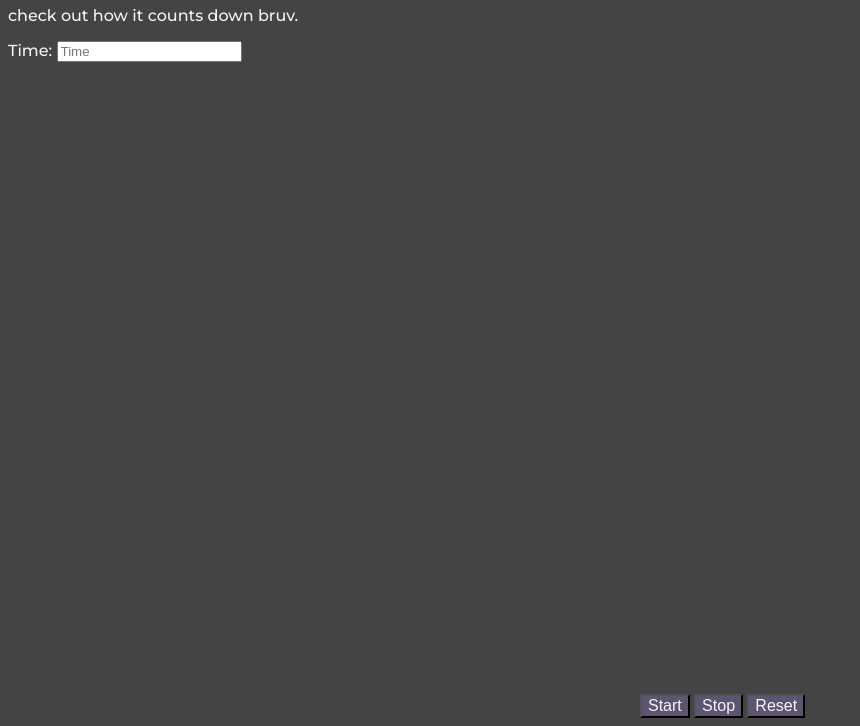
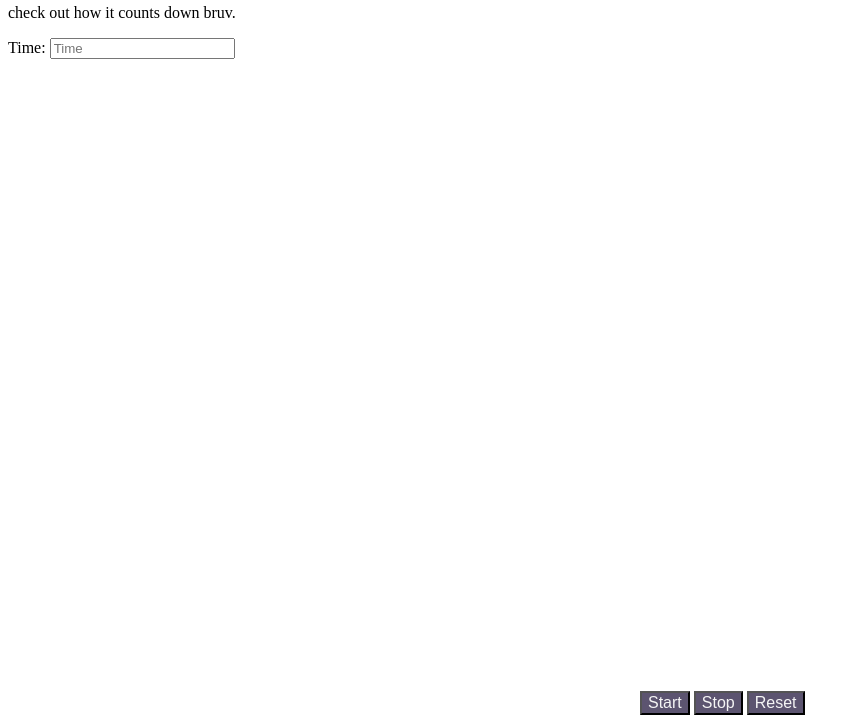
Before and after one commit to Jordan-La/code-project, a website: page index.html in a window 1280 px wide. Shown: the part 76-802 px from the top of the page, without its empty margins (0-860 px from the left). Drawn offline with Linux system fonts and the light colour scheme; a web font is replaced by a local one.

Commit message:
Update style.css

```diff
--- a/style.css
+++ b/style.css
@@ -2,11 +2,7 @@
 
 
 
-body,p{
-    background-color:#444;
-    color:whitesmoke;
-    font-family:"Montserrat";
-}
+
 
 .container{
     padding-left:50%;
```
